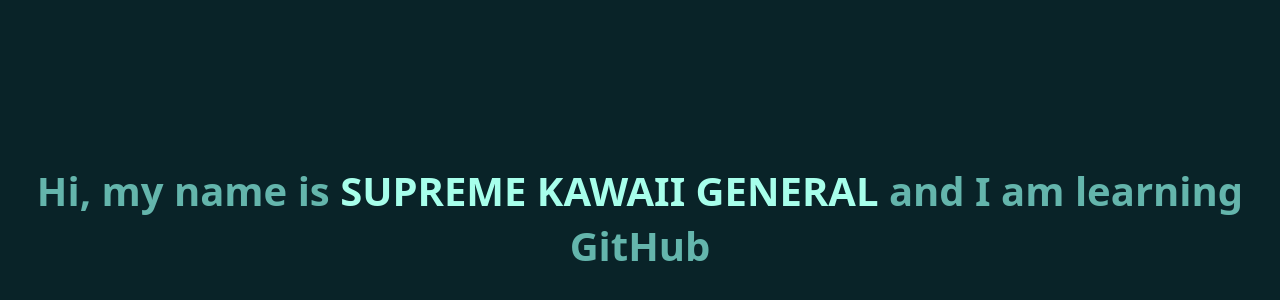
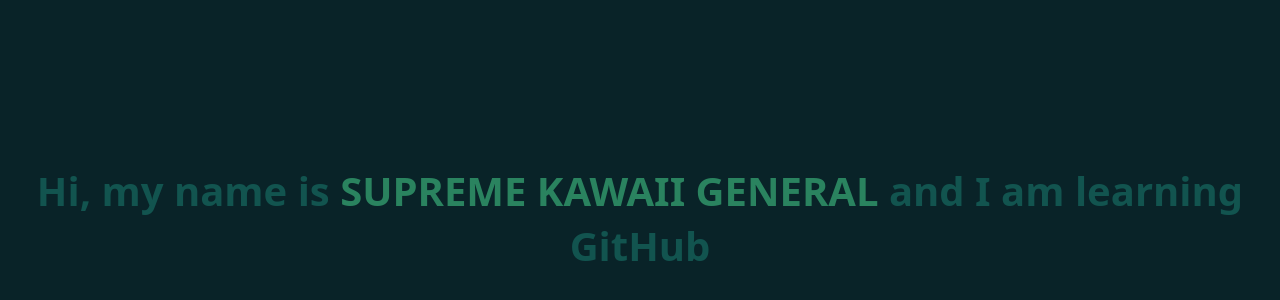
Before and after one commit to kapil000005/kapil000005.github.io, a plain HTML site: page index.html in a window 1280 px wide. Shown: the part 182-482 px from the top of the page. Drawn offline with Linux system fonts and the light colour scheme.

Commit message:
corrected color
gemni changed my color code . so corrected them

```diff
--- a/index.html
+++ b/index.html
@@ -5,14 +5,14 @@
   <meta name="viewport" content="width=device-width, initial-scale=1.0">
   <title>Kapil - Learning GitHub</title>
   <style>
-    * {
+        * {
       margin: 0;
       padding: 0;
       box-sizing: border-box;
     }
 
     body {
-      min-height: 100vh;
+      height: 100vh;
       display: flex;
       justify-content: center;
       align-items: center;
@@ -21,15 +21,16 @@
     }
 
     h1 {
-      color: #64B5AC; /* readable light teal */
+      color: #12544F;
       font-size: 2.5rem;
       text-align: center;
       padding: 20px;
     }
 
     .name {
-      color: #A7FFEB; /* brighter accent shade */
+      color: #2A835F;
     }
+
   </style>
 </head>
 <body>
```
